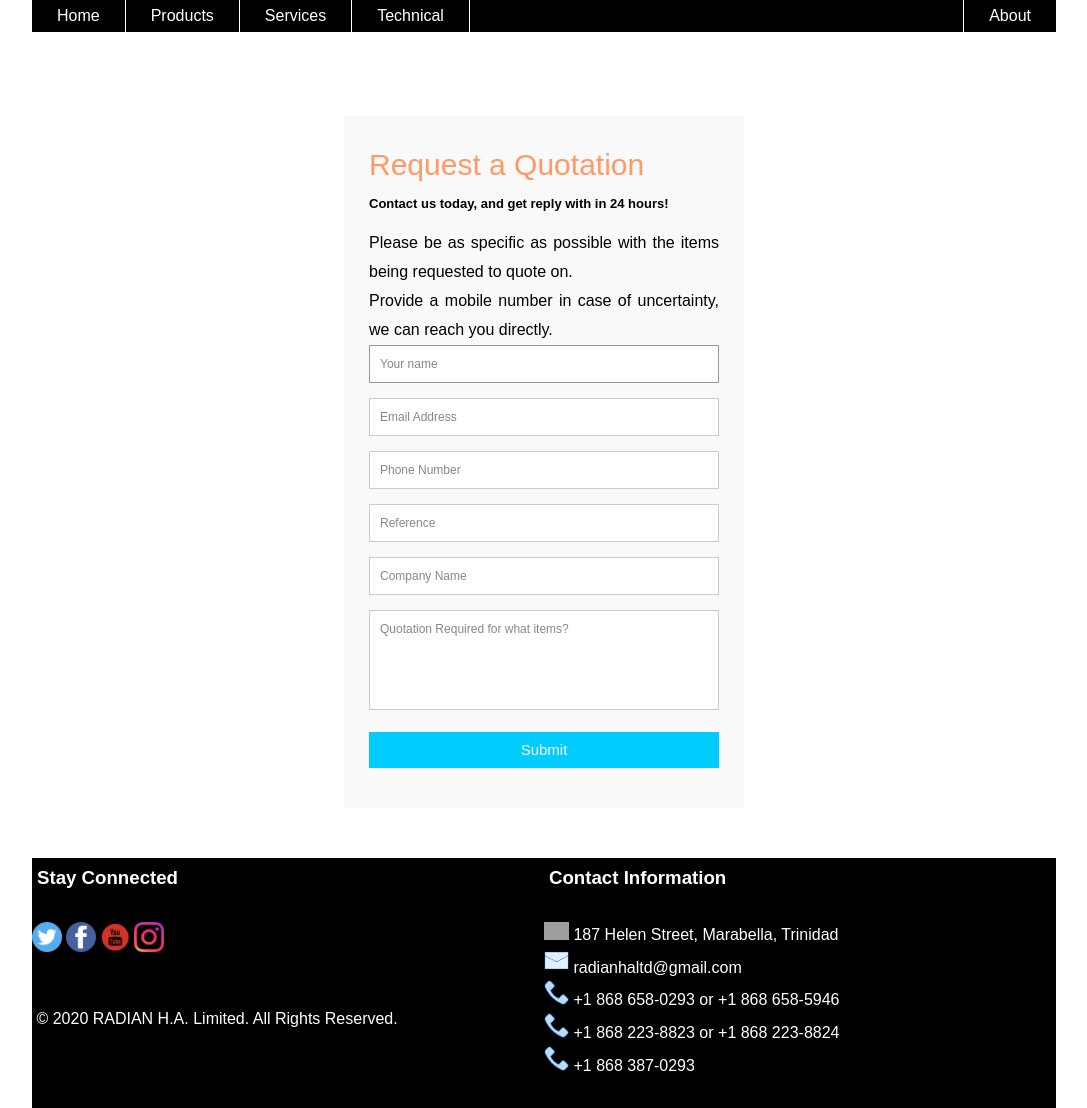
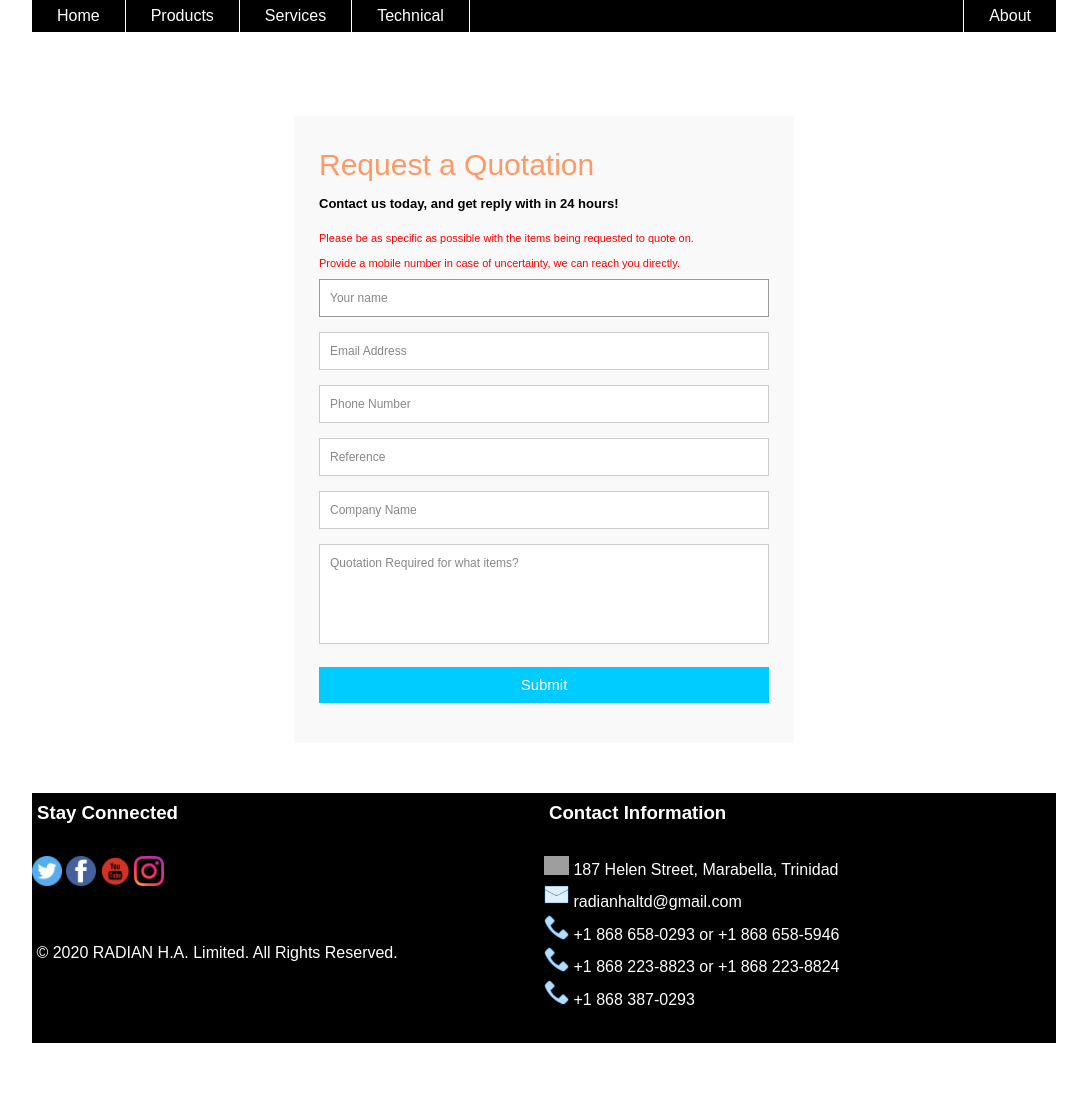
Before and after one commit to Netmistro/RadianWebsite, a PHP site: page /contact-us.php in a window 1280 px wide. Shown: the whole page, without its empty margins (96-1183 px from the left). After the commit the page ends 1043 px from the top, so only its background shows below. Run offline with PHP 8.4, Linux system fonts and the light colour scheme; grey boxes are pictures that could not be loaded.

Commit message:
Minor modifications to mail format

```diff
--- a/css/mail.css
+++ b/css/mail.css
@@ -4,7 +4,7 @@ body {
 }
 
 .container {
-  max-width: 400px;
+  max-width: 500px;
   width: 100%;
   margin: 0 auto;
   position: relative;
@@ -36,6 +36,12 @@ body {
   margin: 5px 0 15px;
   display: block;
   font-size: 13px;
+}
+#contact p {
+  margin: 5px 0 5px;
+  display: block;
+  font-size: 11px;
+  color: red;
 }
 
 fieldset {
--- a/mail.php
+++ b/mail.php
@@ -18,6 +18,7 @@ if(isset($_POST['submit'])){
     <title>RADIAN H.A. Limited Website Responder</title>
     </head>
         <body>
+            <br>
             <h4>You have a new RFQ made from www.rhatt.com/contact-us.php. Please see details below FYA.</h4>
             <p><b>From: </b> $name</p>
             <p><b>E-mail: </b> $email</p>
```
